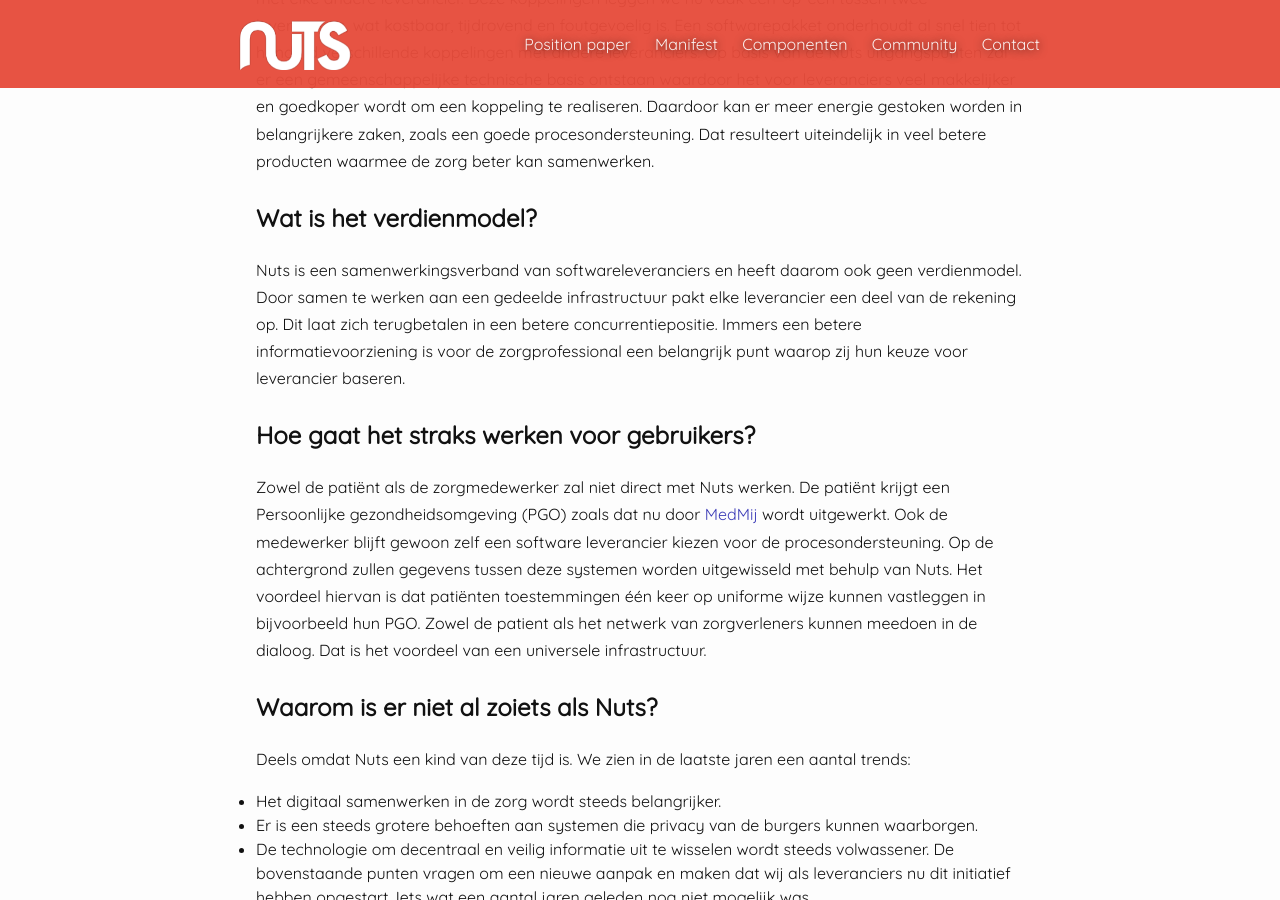
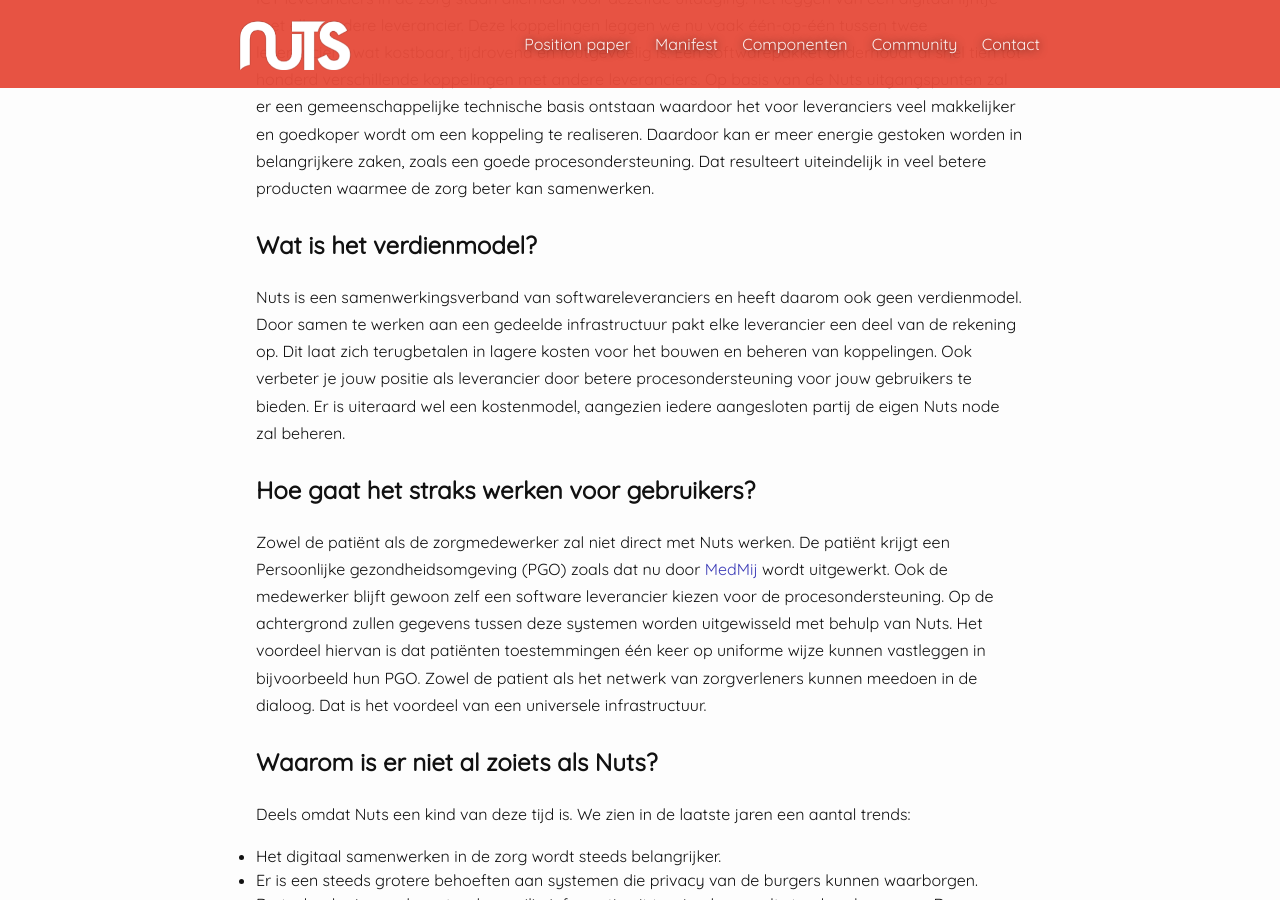
Before and after one commit to nuts-foundation/nuts-webpresence, a Jekyll site: the page built from q-and-a.md, in a window 1280 px wide and 900 px high, scrolled down 1577 px. Built offline with Jekyll 4.4.1, drawn with Linux system fonts in a browser that asks for light colours; some of the changed text lies outside the part shown.

Commit message:
Fix feedback from Mark

```diff
--- a/q-and-a.md
+++ b/q-and-a.md
@@ -14,7 +14,7 @@
 
 ## Hoe is Nuts ontstaan?
 
-Nuts is ontstaan vanuit een gedeelde realisatie onder software leveranciers: we zijn veel tijd kwijt met talloze maatwerk koppelingen te bouwen tussen elkaars systemen. Deze koppelingen zijn meestal kostbaar, tijdrovend en foutgevoelig. Hierdoor is het vandaag de dag voor veel zorgverleners niet goed mogelijk om digitaal samen te werken met collega's die gebruik maken van een ander ICT-systeem. In 2018 hebben deze leveranciers de handen in een geslagen en zijn het Nuts initiatief gestart. Dit geen geen praatgroepje maar een bouwgroep!
+Nuts is ontstaan vanuit een gedeelde realisatie onder software leveranciers: we zijn veel tijd kwijt met talloze maatwerk koppelingen te bouwen tussen elkaars systemen. Deze koppelingen zijn meestal kostbaar, tijdrovend en foutgevoelig. Hierdoor is het vandaag de dag voor veel zorgverleners niet goed mogelijk om digitaal samen te werken met collega's die gebruik maken van een ander ICT-systeem. In 2018 hebben deze leveranciers de handen in een geslagen en zijn het Nuts initiatief gestart. Los van het opstellen van standaarden en het maken van afspraken neemt Nuts ook de taak op zich om technologie te ontwikkelen en te integreren.
 
 ## Waarom is een open communicatienetwerk in de zorg belangrijk?
 
@@ -29,7 +29,7 @@
 
 ## Wat is het verdienmodel?
 
-Nuts is een samenwerkingsverband van softwareleveranciers en heeft daarom ook geen verdienmodel. Door samen te werken aan een gedeelde infrastructuur pakt elke leverancier een deel van de rekening op. Dit laat zich terugbetalen in een betere concurrentiepositie. Immers een betere informatievoorziening is voor de zorgprofessional een belangrijk punt waarop zij hun keuze voor leverancier baseren.
+Nuts is een samenwerkingsverband van softwareleveranciers en heeft daarom ook geen verdienmodel. Door samen te werken aan een gedeelde infrastructuur pakt elke leverancier een deel van de rekening op. Dit laat zich terugbetalen in lagere kosten voor het bouwen en beheren van koppelingen. Ook verbeter je jouw positie als leverancier door betere procesondersteuning voor jouw gebruikers te bieden. Er is uiteraard wel een kostenmodel, aangezien iedere aangesloten partij de eigen Nuts node zal beheren.
 
 ## Hoe gaat het straks werken voor gebruikers?
 
```
Also changed, not shown: other parts of q-and-a.md (+2 -2 lines).
